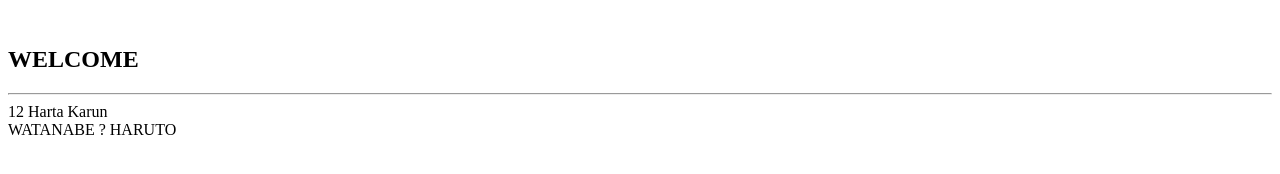
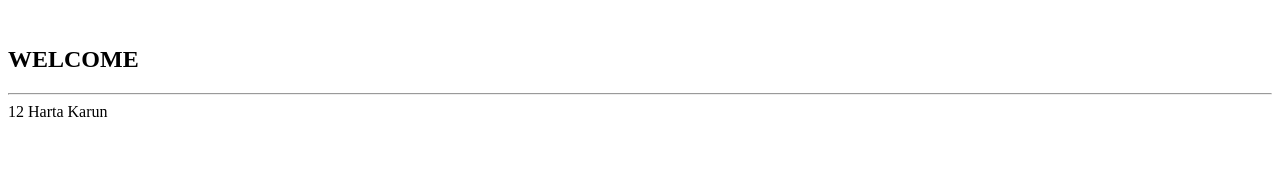
Before and after one commit to novitaek/novitaek.github.io, a plain HTML site: page Trejo.html in a window 1280 px wide. Drawn offline with Linux system fonts and the light colour scheme.

Commit message:
Update Trejo.html

```diff
--- a/Trejo.html
+++ b/Trejo.html
@@ -11,6 +11,6 @@
     <hr>
     12 Harta Karun
     <br>
-    WATANABE ? HARUTO
+
 </body>
 </html>
```
